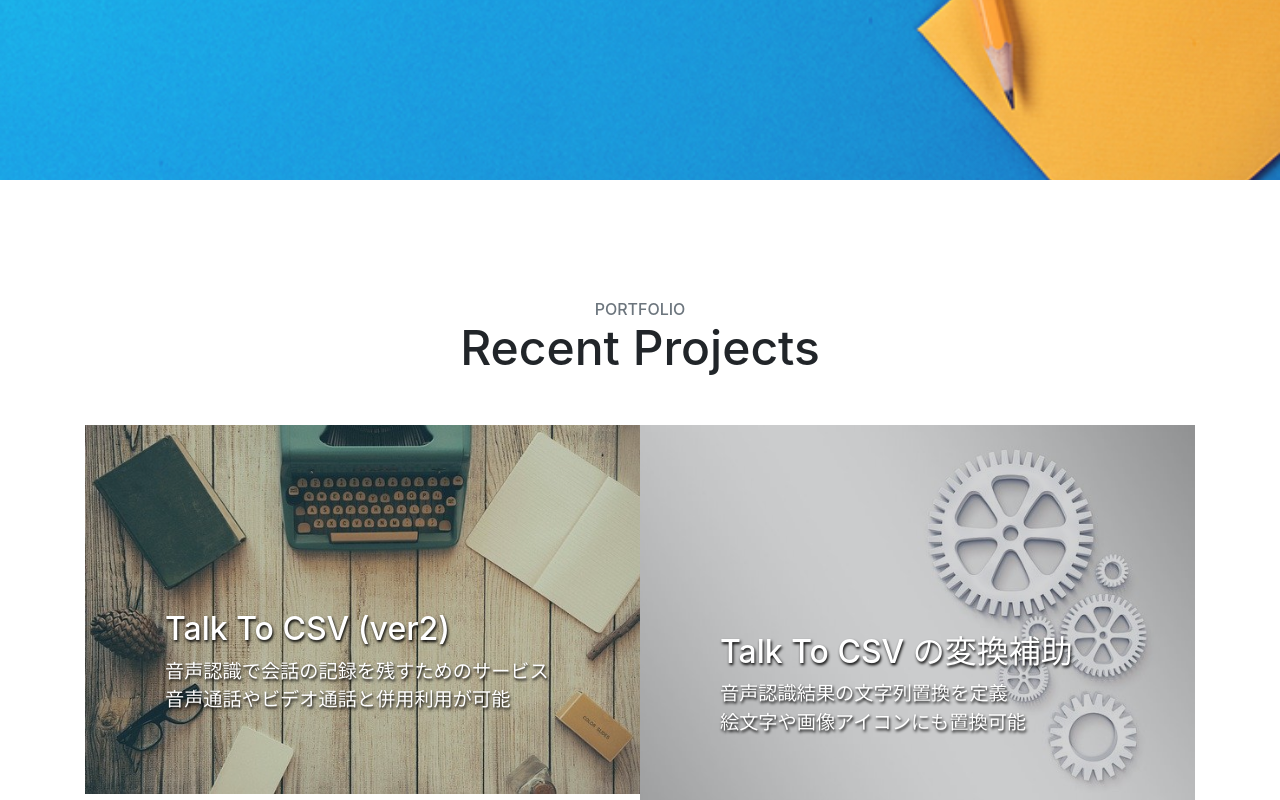
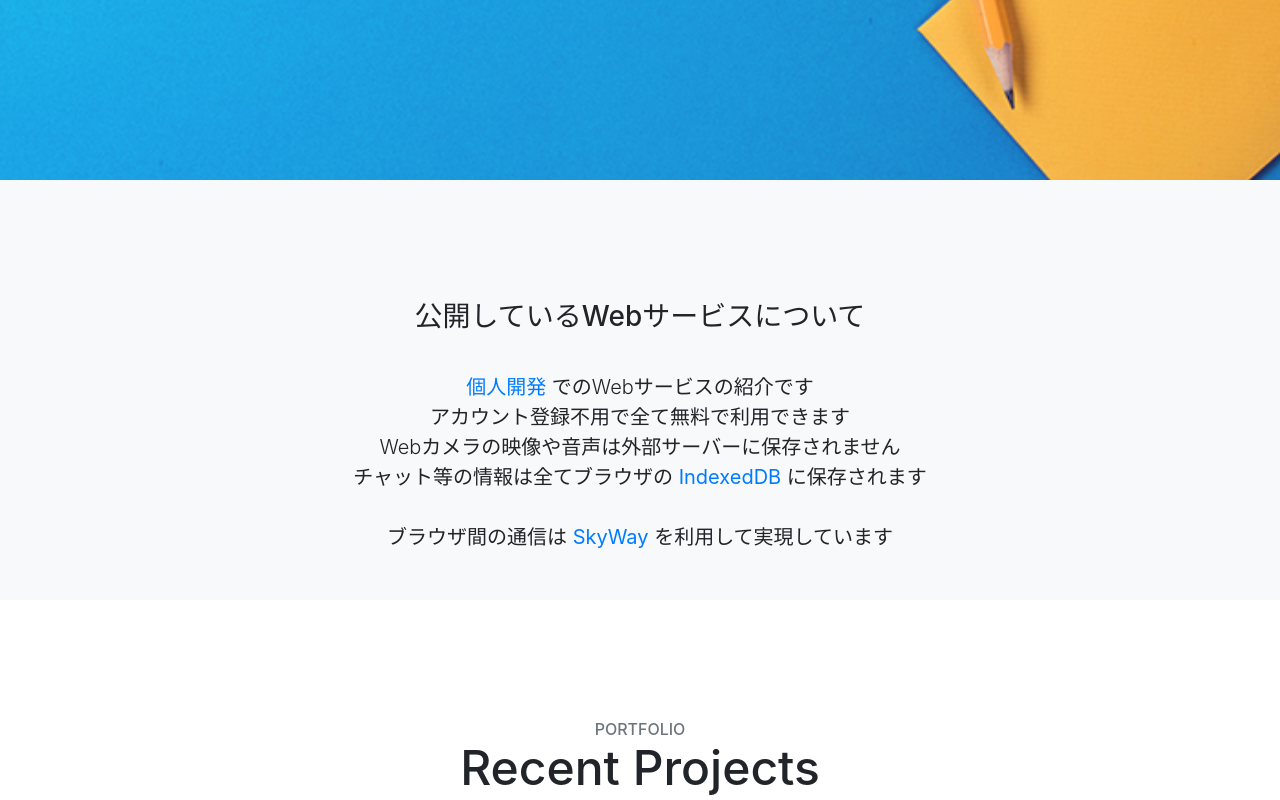
Before and after one commit to iwatendo/SkyWayWalkers, a website with bundled scripts: page index.html in a window 1280 px wide. Shown: the part 620-1420 px from the top of the page. Built offline with nearby package versions, Linux system fonts and the light colour scheme.

Commit message:
文言等の修正

```diff
--- a/index.html
+++ b/index.html
@@ -58,7 +58,7 @@
     <div class="container text-center my-auto">
       <h1 class="mb-1">Skyway Walkers</h1>
       <h3 class="mb-5">
-        WebRTCを使った個人開発のサービスを公開してます
+        SkyWay(WebRTC)を使ったサービスを公開してます
       </h3>
       <a class="btn btn-primary btn-xl js-scroll-trigger" href="#portfolio">Portfolio</a>
     </div>
@@ -66,19 +66,26 @@
   </header>
 
   <!-- About -->
-  <section class="content-section bg-light" id="about" hidden>
+  <section class="content-section bg-light" id="about">
     <div class="container text-center">
       <div class="row">
         <div class="col-lg-10 mx-auto">
-          <h3>当サイトのWebサービスは機能だけ提供し、データを集中管理しません</h3>
-          <p class="lead mb-5">動画・会話・チャット全ての内容は外部サーバーに保持しません<br>
-            保持しておきたい情報は各自のブラウザに搭載されているデータベースに保持します<br>
+          <h3>公開しているWebサービスについて</h3>
+          <p class="lead mb-5">
+            <br>
+            <a href="https://github.com/iwatendo"><b>個人開発</b></a>
+            でのWebサービスの紹介です<br>
+            アカウント登録不用で全て無料で利用できます<br>
+            Webカメラの映像や音声は外部サーバーに保存されません<br>
+            チャット等の情報は全てブラウザの
+            <a href="https://developer.mozilla.org/ja/docs/Web/API/IndexedDB_API"><b>IndexedDB</b></a>
+            に保存されます<br>
             <br>
             ブラウザ間の通信は
             <a href="https://webrtc.ecl.ntt.com/"><b>SkyWay</b></a>
-            (WebRTC platform)を利用して実現しています
+            を利用して実現しています<br>
           </p>
-          <a class="btn btn-dark btn-xl js-scroll-trigger" href="#services">What We Offer</a>
+          <a class="btn btn-dark btn-xl js-scroll-trigger" href="#services" hidden>What We Offer</a>
         </div>
       </div>
     </div>
```
Also changed, not shown: index.top.html (added, +12 -0 lines).
